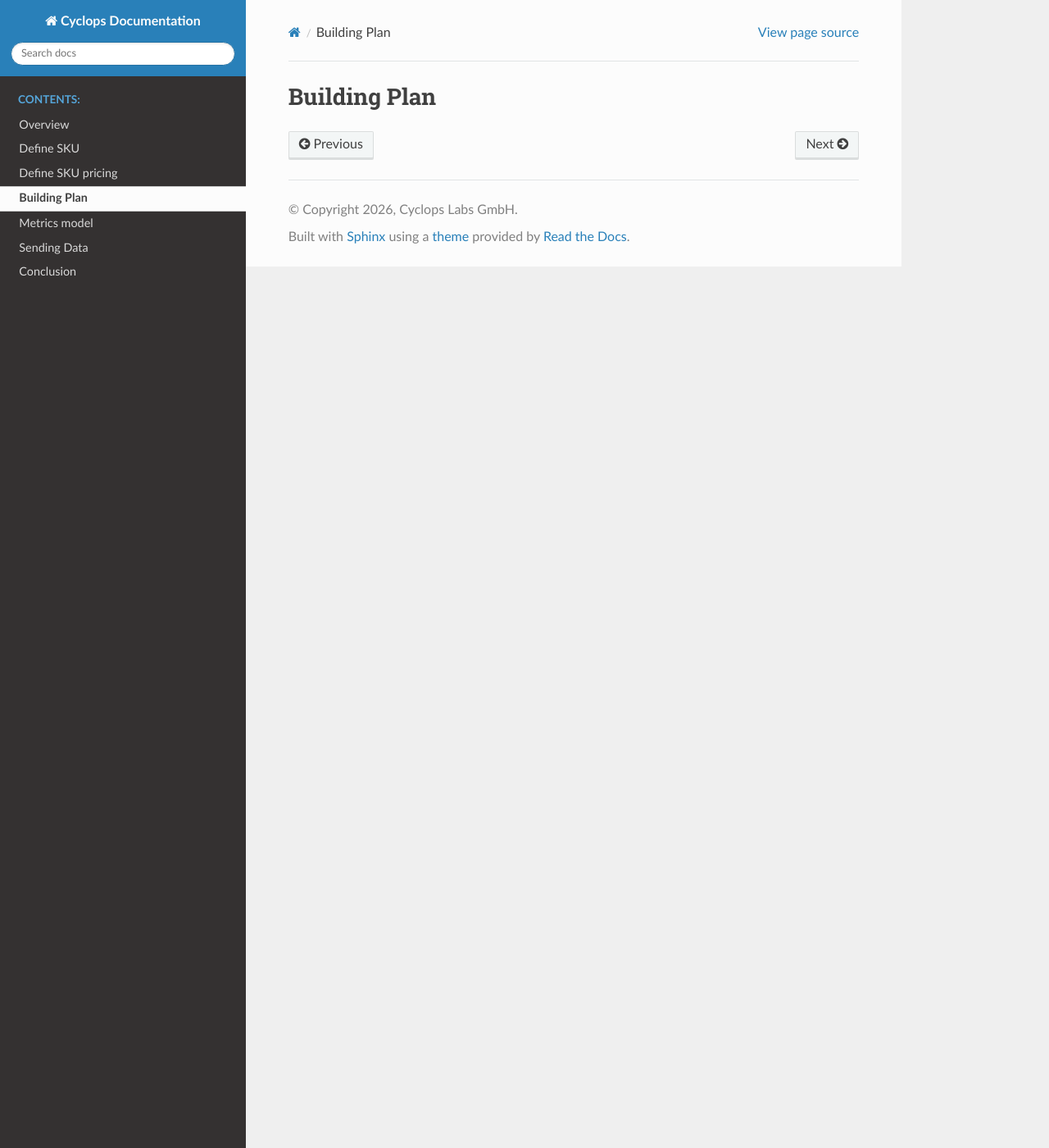
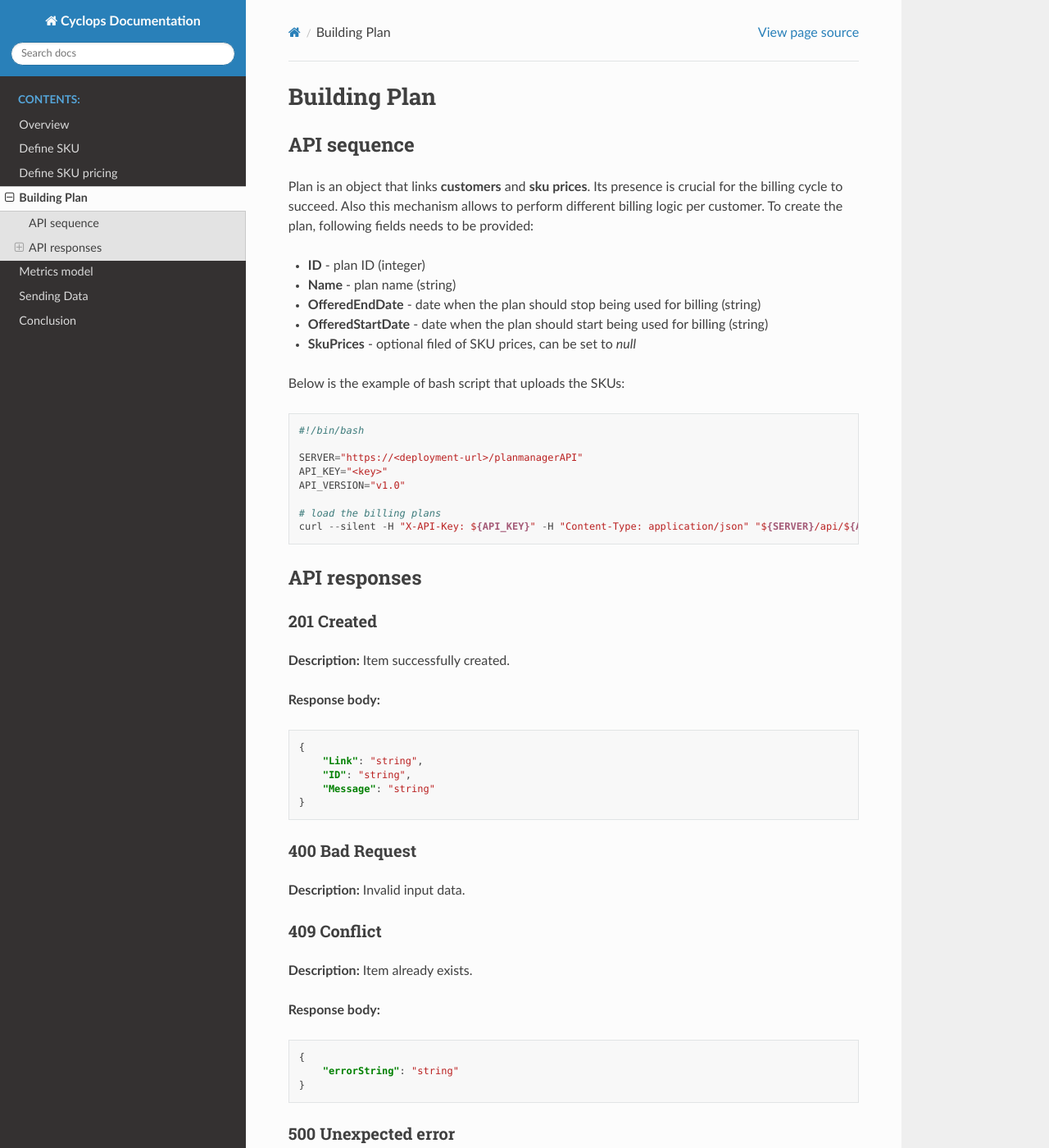
Before and after one commit to Cyclops-Labs/documentation, a Sphinx documentation site: the page built from docs/source/plan.rst, in a window 1280 px wide and 1400 px high. Shown: the whole window at 82% size. Built offline with Sphinx 7.4.7 and the Read the Docs theme 3.1.0, drawn with Linux system fonts in a browser that asks for light colours; some of the changed text lies outside the part shown.

Commit message:
Add plans docs and update styling

```diff
--- a/docs/source/plan.rst
+++ b/docs/source/plan.rst
@@ -1,3 +1,77 @@
 ================
 Building Plan
 ================
+
+API sequence
+#############
+
+Plan is an object that links **customers** and **sku prices**. Its presence is crucial for the billing cycle to succeed.
+Also this mechanism allows to perform different billing logic per customer.
+To create the plan, following fields needs to be provided:
+
+- **ID** - plan ID (integer)
+- **Name** - plan name (string)
+- **OfferedEndDate** - date when the plan should stop being used for billing (string)
+- **OfferedStartDate** - date when the plan should start being used for billing (string)
+- **SkuPrices** - optional filed of SKU prices, can be set to *null*
+
+Below is the example of bash script that uploads the SKUs::
+
+    #!/bin/bash
+
+    SERVER="https://<deployment-url>/planmanagerAPI"
+    API_KEY="<key>"
+    API_VERSION="v1.0"
+
+    # load the billing plans
+    curl --silent -H "X-API-Key: ${API_KEY}" -H "Content-Type: application/json" "${SERVER}/api/${API_VERSION}/plan" -X POST -d '{ "ID":  "1", "Name": "default", "OfferedEndDate": "2099-12-31", "OfferedStartDate": "2026-01-01", "SkuPrices": null }'
+
+
+API responses
+#############
+
+201 Created
+***********
+
+**Description:** Item successfully created.
+
+**Response body:**
+
+.. code-block:: json
+
+    {
+        "Link": "string",
+        "ID": "string",
+        "Message": "string"
+    }
+
+400 Bad Request
+***************
+
+**Description:** Invalid input data.
+
+409 Conflict
+************
+
+**Description:** Item already exists.
+
+**Response body:**
+
+.. code-block:: json
+
+    {
+        "errorString": "string"
+    }
+
+500 Unexpected error
+********************
+
+**Description:** Unexpected server error occured.
+
+**Response body:**
+
+.. code-block:: json
+
+    {
+        "errorString": "string"
+    }
```
Also changed, not shown: docs/source/sku.rst (+5 -5 lines).
